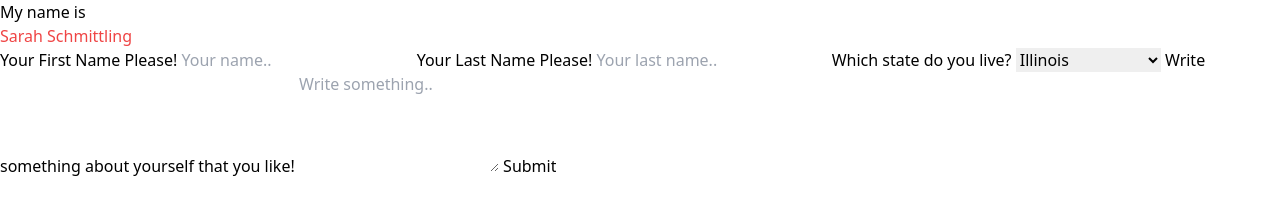
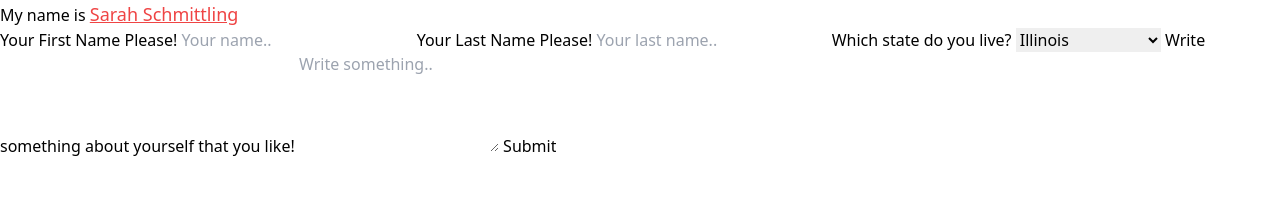
Before and after one commit to SWIC-177/html-css-skills-demo-SarahS0126, a website built with Vite: page index.html in a window 1280 px wide. Built offline with nearby package versions, Linux system fonts and the light colour scheme.

Commit message:
feat: :lipstick: style the h1

```diff
--- a/index.html
+++ b/index.html
@@ -1,4 +1,4 @@
-<!DOCTYPE html>
+<!doctype html>
 <html lang="en">
   <head>
     <meta charset="UTF-8" />
@@ -9,8 +9,10 @@
   </head>
   <body>
     <header>
-      <p>My name is</p>
-      <h1 class="text lg text-red-500">Sarah Schmittling</h1>
+      <h1>
+        My name is
+        <span class="underline text-lg text-red-500">Sarah Schmittling</span>
+      </h1>
     </header>
 
     <div>
```
